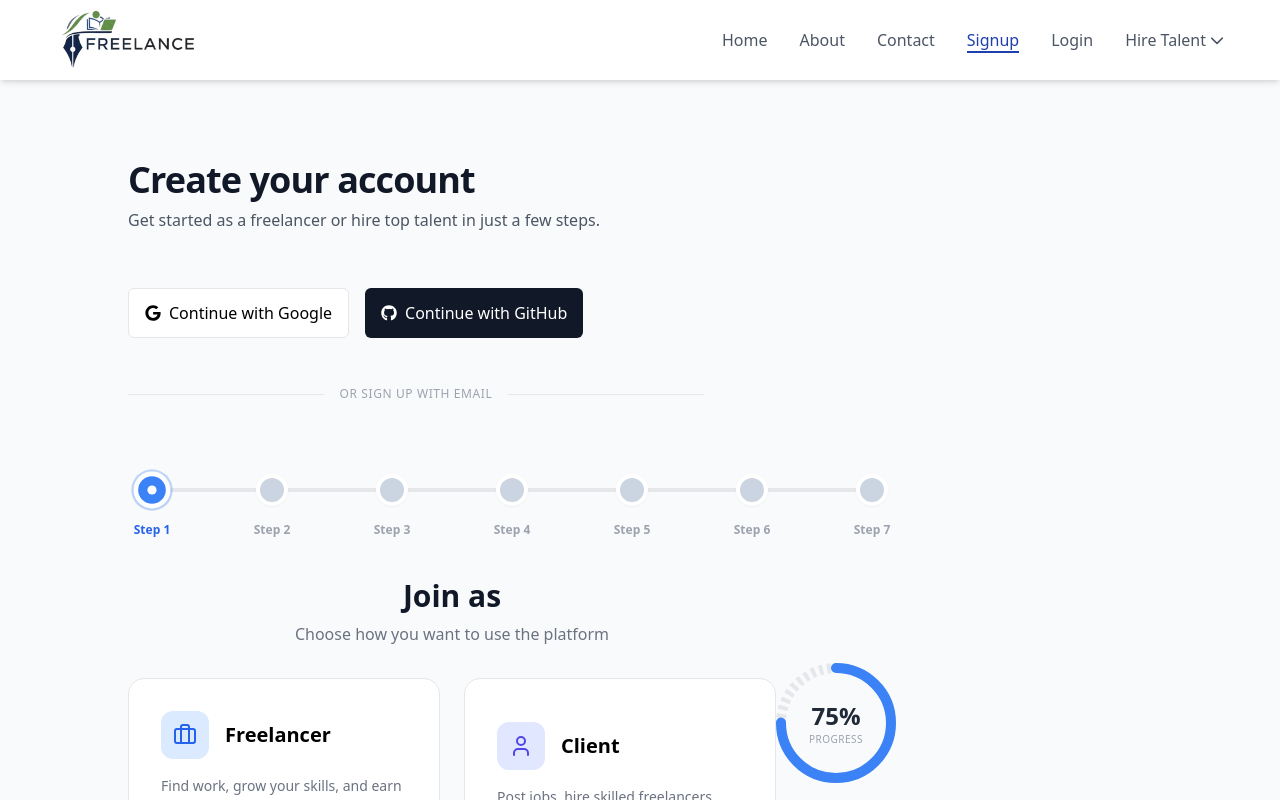
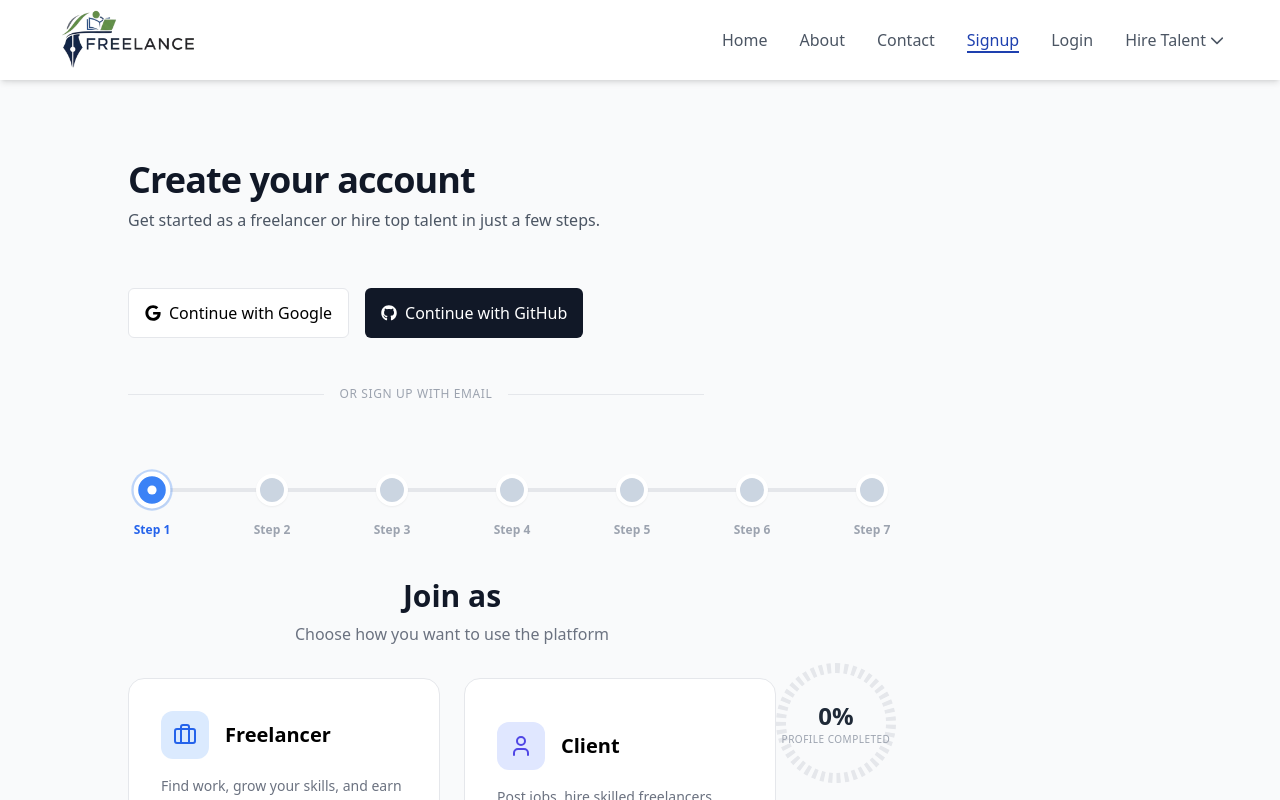
Before and after one commit to Alihaider592/freelance, a React (Create React App) app in the folder freelancing-app/: page /signup in a window 1280 px wide. Shown: the top 800 px of the page. Built offline with nearby package versions, Linux system fonts and the light colour scheme.

Commit message:
new circle file

```diff
--- a/freelancing-app/src/components/forms/signup/comman/StepCircles.jsx
+++ b/freelancing-app/src/components/forms/signup/comman/StepCircles.jsx
@@ -1,49 +1,55 @@
 import { motion } from "framer-motion";
 
-const StepCircles = ({ percentage = 75, size = 120, strokeWidth = 10 }) => {
+const StepCircles = ({ step, totalSteps, size = 120, strokeWidth = 10 }) => {
+  // Calculate percentage from steps
+  const percentage = Math.round(((step - 1) / totalSteps) * 100);
+
   const radius = (size - strokeWidth) / 2;
   const circumference = 2 * Math.PI * radius;
-
-  // Calculate the offset based on percentage
   const offset = circumference - (percentage / 100) * circumference;
 
   return (
     <div className="flex flex-col items-center justify-center gap-4">
       <div className="relative" style={{ width: size, height: size }}>
-        {/* SVG Container */}
-        <svg className="rotate-[-90deg]" width={size} height={size}>
-          {/* Background Circle (Dotted/Segmented style) */}
+        <svg
+          className="rotate-[-90deg]"
+          width={size}
+          height={size}
+        >
+          {/* Background dotted circle */}
           <circle
             cx={size / 2}
             cy={size / 2}
             r={radius}
             fill="transparent"
-            stroke="#e5e7eb" // gray-200
+            stroke="#e5e7eb"
             strokeWidth={strokeWidth}
-            strokeDasharray="4 4" // Creates the dotted effect
+            strokeDasharray="4 4"
           />
 
-          {/* Progress Circle */}
+          {/* Progress circle */}
           <motion.circle
             cx={size / 2}
             cy={size / 2}
             r={radius}
             fill="transparent"
-            stroke="#3b82f6" // blue-500
+            stroke="#3b82f6"
             strokeWidth={strokeWidth}
             strokeDasharray={circumference}
             initial={{ strokeDashoffset: circumference }}
             animate={{ strokeDashoffset: offset }}
-            transition={{ duration: 1, ease: "easeInOut" }}
+            transition={{ duration: 0.8, ease: "easeInOut" }}
             strokeLinecap="round"
           />
         </svg>
 
-        {/* Center Percentage Text */}
+        {/* Center text */}
         <div className="absolute inset-0 flex flex-col items-center justify-center">
-          <span className="text-2xl font-bold text-gray-800">{percentage}%</span>
+          <span className="text-2xl font-bold text-gray-800">
+            {percentage}%
+          </span>
           <span className="text-[10px] uppercase tracking-wider text-gray-400 font-medium">
-            progress
+            Profile completed
           </span>
         </div>
       </div>
@@ -52,66 +58,3 @@ const StepCircles = ({ percentage = 75, size = 120, strokeWidth = 10 }) => {
 };
 
 export default StepCircles;
-// import { motion } from "framer-motion";
-
-// const StepCircles = ({ percentage = 75, size = 150, strokeWidth = 12 }) => {
-//   const radius = (size - strokeWidth) / 2;
-//   const circumference = 2 * Math.PI * radius;
-
-//   // To make it look like the image, we use a "gap" strategy
-//   // This ensures the blue bar covers exactly the right amount of dots/segments
-//   const dashOffset = circumference - (percentage / 100) * circumference;
-
-//   return (
-//     <div className="flex flex-col items-center justify-center">
-//       <div className="relative" style={{ width: size, height: size }}>
-//         <svg
-//           className="transform -rotate-90 w-full h-full"
-//           viewBox={`0 0 ${size} ${size}`}
-//         >
-//           {/* 1. Background Gray Ring (Dotted) */}
-//           <circle
-//             cx={size / 2}
-//             cy={size / 2}
-//             r={radius}
-//             fill="transparent"
-//             stroke="#e5e7eb" // gray-200
-//             strokeWidth={strokeWidth}
-//             strokeDasharray="6 3" // Adjust these numbers for bigger/smaller segments
-//           />
-
-//           {/* 2. Blue Progress Ring */}
-//           <motion.circle
-//             cx={size / 2}
-//             cy={size / 2}
-//             r={radius}
-//             fill="transparent"
-//             stroke="#3b82f6" // blue-500
-//             strokeWidth={strokeWidth}
-//             strokeDasharray={circumference}
-//             initial={{ strokeDashoffset: circumference }}
-//             animate={{ strokeDashoffset: dashOffset }}
-//             transition={{ duration: 1.5, ease: "easeOut" }}
-//             strokeLinecap="round"
-//           />
-//         </svg>
-
-//         {/* 3. Center Text */}
-//         <div className="absolute inset-0 flex flex-col items-center justify-center">
-//           <motion.span
-//             initial={{ opacity: 0 }}
-//             animate={{ opacity: 1 }}
-//             className="text-3xl font-bold text-slate-800"
-//           >
-//             {percentage}<span className="text-lg ml-0.5">%</span>
-//           </motion.span>
-//           <span className="text-[10px] font-bold uppercase tracking-widest text-slate-400">
-//             Progress
-//           </span>
-//         </div>
-//       </div>
-//     </div>
-//   );
-// };
-
-// export default StepCircles;
```
